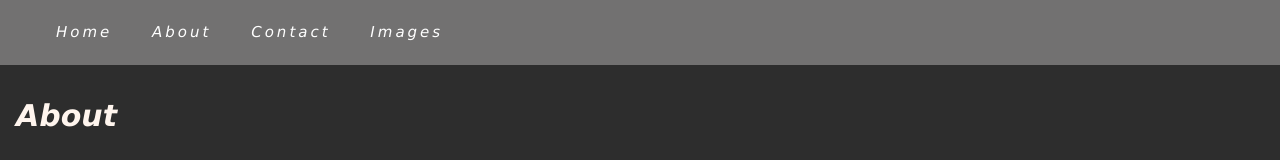
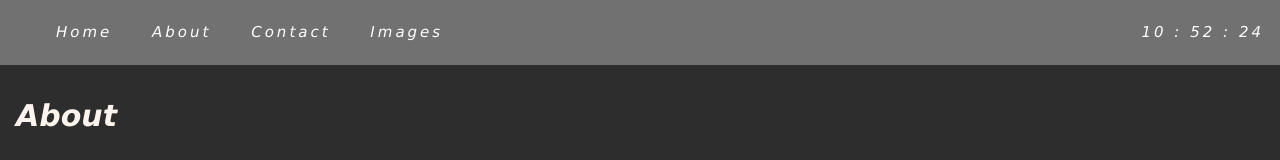
Before and after one commit to 21simbba/Simo-vattulainen-personal-webpage, a plain HTML site: page About.html in a window 1280 px wide. Shown: the top 160 px of the page. Drawn offline with Linux system fonts and the light colour scheme.

Commit message:
kello lisätty

```diff
--- a/About.html
+++ b/About.html
@@ -12,9 +12,34 @@
             <li> <a href="About.html"> About</a> </li>
             <li> <a href="Contact.html"> Contact</a> </li>
             <li> <a href="images.html"> Images</a> </li>
+            <li class="clock"><a>
+                    <span id="hrs">00</span>
+                    <span>:</span>
+                    <span id="min">00</span>
+                    <span>:</span>
+                    <span id="sec">00</span>
+                </a> </li>
 
+            <script>
+                let hrs = document.getElementById("hrs");
+                let min = document.getElementById("min");
+                let sec = document.getElementById("sec");
+                setInterval(() => {
+                    let currentTime = new Date();
+
+                    hrs.innerHTML = currentTime.getHours();
+                    min.innerHTML = currentTime.getMinutes();
+                    sec.innerHTML = currentTime.getSeconds();
+
+                }, 1000)
+
+            </script>
         </ul>
+
+
     </nav>
+
+
 
 
 
--- a/cssStyles.css
+++ b/cssStyles.css
@@ -1,5 +1,5 @@
 /* CSS styles */
-.kuva1 video{
+.kuva1 video {
   width: 80%;
   height: auto;
   position: relative;
@@ -15,6 +15,10 @@ body {
   font-family: Verdana, sans-serif;
   font-size: 15px;
   line-height: 1.5;
+}
+
+.clock {
+  float: right;
 }
 
 
@@ -64,8 +68,8 @@ ul li a {
 
 .text {
   size: 20px;
-  text-align:start;
-  list-style:square;
+  text-align: start;
+  list-style: square;
 
 }
 
@@ -87,7 +91,7 @@ ul li a {
 
 }
 
-.user_name p{
+.user_name p {
   text-align: center;
   color: seashell;
   font-size: 25px;
@@ -101,9 +105,9 @@ ul li a {
 
 }
 
-.text2 li a{
+.text2 li a {
 
-  color:white;
+  color: white;
 }
 
 .gallery {
@@ -114,18 +118,22 @@ ul li a {
   display: flex;
   justify-content: space-between;
 }
+
 div.gallery img:hover {
   transform: scale(1.15);
   box-shadow: 0 0 10px rgba(0, 0, 0, 0.5);
 }
-.gallery img{
+
+.gallery img {
   display: flex;
   justify-content: space-between;
 
 }
-.row{
+
+.row {
   max-width: 100%;
 }
+
 img {
   max-width: 85%;
   height: auto;
@@ -140,7 +148,7 @@ figcaption {
 }
 
 .container {
-  position:sticky;
+  position: sticky;
   text-align: center;
   color: white;
 }
@@ -207,12 +215,14 @@ figcaption {
   font-size: 36px;
   font-weight: lighter;
 }
-.aboutheader{
+
+.aboutheader {
   padding: 8px 16px;
   color: seashell;
   font-style: italic;
 
 }
-.text a{
+
+.text a {
   font-weight: bold;
 }
```
Also changed, not shown: Contact.html (+30 -6 lines), images.html (+22 -0 lines), web_teht.html (+22 -0 lines).
